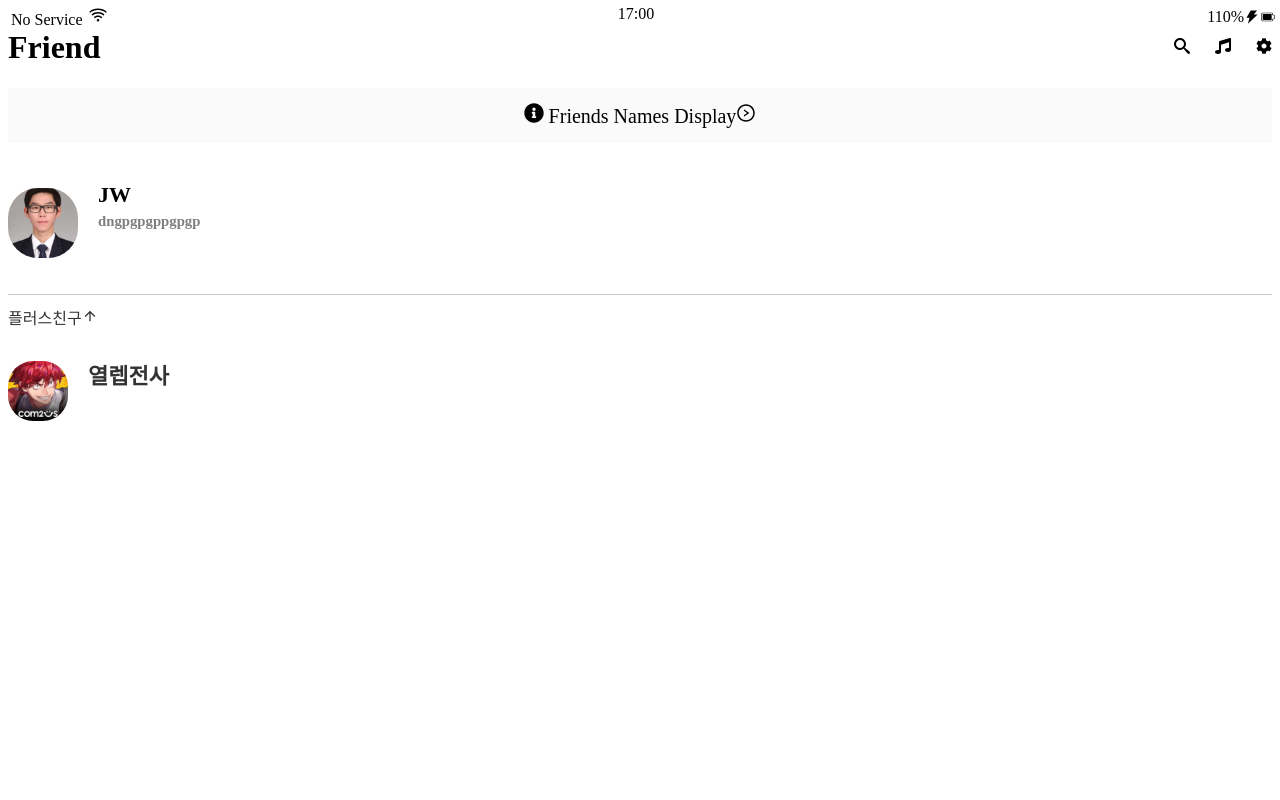
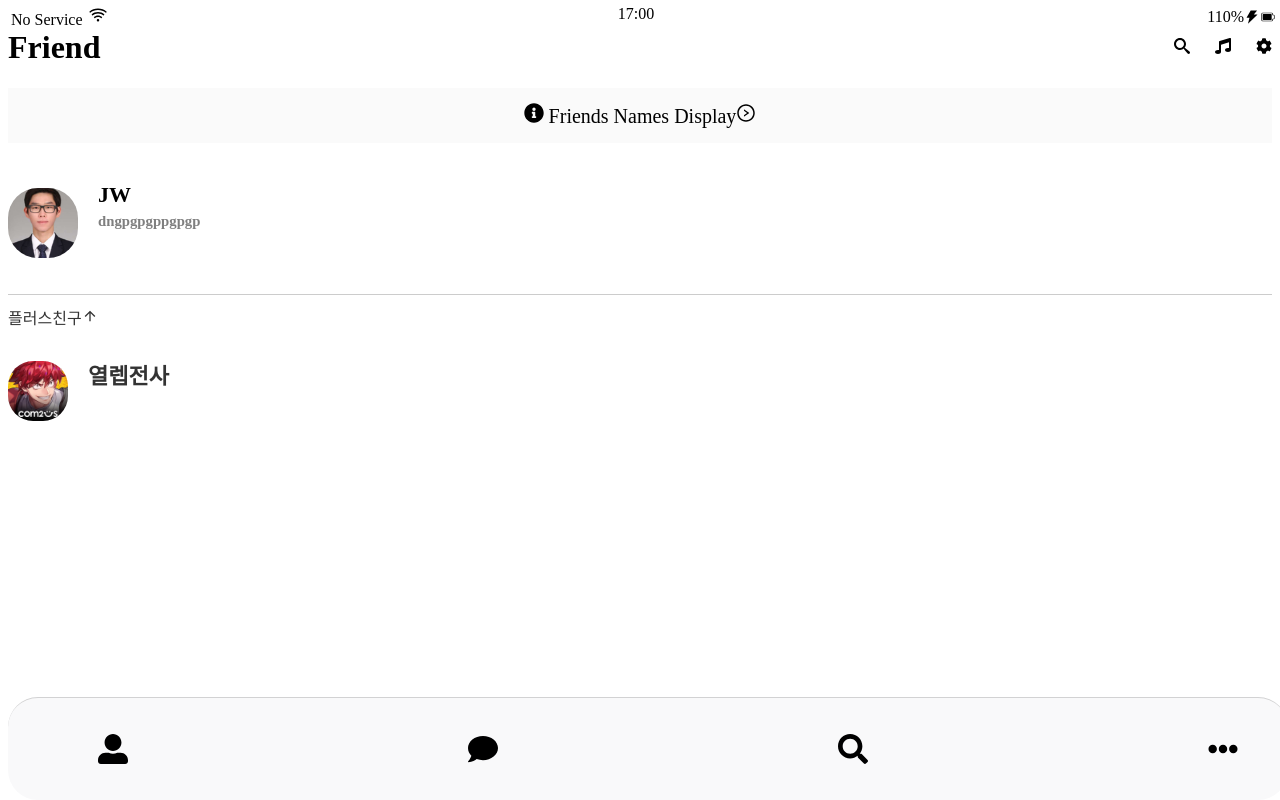
Before and after one commit to leejeawon92/kokoa-clone-2020, a React (Create React App) app in the folder kokoaclonereact/: page / in a window 1280 px wide. Built offline with nearby package versions, Linux system fonts and the light colour scheme.

Commit message:
vReact: navigation bar

```diff
--- a/kokoaclonereact/package.json
+++ b/kokoaclonereact/package.json
@@ -13,6 +13,7 @@
     "react": "^18.2.0",
     "react-dom": "^18.2.0",
     "react-icons": "^4.6.0",
+    "react-router-dom": "^6.4.3",
     "react-scripts": "5.0.1",
     "styled-components": "^5.3.6",
     "web-vitals": "^2.1.4"
--- a/kokoaclonereact/src/App.js
+++ b/kokoaclonereact/src/App.js
@@ -7,6 +7,10 @@ import {AiOutlineRightCircle} from 'react-icons/ai'
 import {MdArrowUpward} from 'react-icons/md'
 import jeawon from './image/jeawon.jpg'
 import 열렙전사 from './image/열렙전사.jpg'
+
+import Nav from './Routes/Navbar.js';
+import { Route, Router, Switch } from 'react-router-dom';
+
 
 const StatusBar = styled.div`
   width: 33%;
@@ -133,12 +137,6 @@ const ChannelSubtitle = styled.h6`
   color: rgba(0, 0, 0, 0.5);
 `
 
-
-
-
-
-
-
 function App() {
   return (
     <div className="App">
@@ -203,24 +201,8 @@ function App() {
         </ChannelComponent>
       </Channel>
 
-
-
-
-
+      <Nav />
       <></>
-
-
-
-
-
-
-
-
-
-
-
-
-
     </div>
   );
 }
--- /dev/null
+++ b/kokoaclonereact/src/Routes/Navbar.js
@@ -0,0 +1,35 @@
+import styled from "styled-components";
+import { FaUserAlt, FaComment, FaSearch,FaEllipsisH} from 'react-icons/fa'
+import { Link } from 'react-router-dom';
+
+
+const NavComponent = styled.nav`
+position: fixed;
+bottom: 0;
+width: 100%;
+background-color: hsl(240, 9%, 98%);
+padding: 20px 50px;
+box-sizing: border-box;
+border-top: 1px solid rgba(121, 121, 121, 0.3);
+border-radius: 30px;
+`
+
+const NavList = styled.ul`
+display: flex;
+justify-content: space-between;
+`
+
+function Nav(){
+  return(
+    <NavComponent>
+      <NavList>
+        <FaUserAlt size={30}/>
+        <FaComment size={30}/>
+        <FaSearch size={30}/>
+        <FaEllipsisH size={30}/>
+      </NavList>
+    </NavComponent>
+  )
+}
+
+export default Nav;
```
Also changed, not shown: 1 other file (tests, documents, lock files or other folders).
